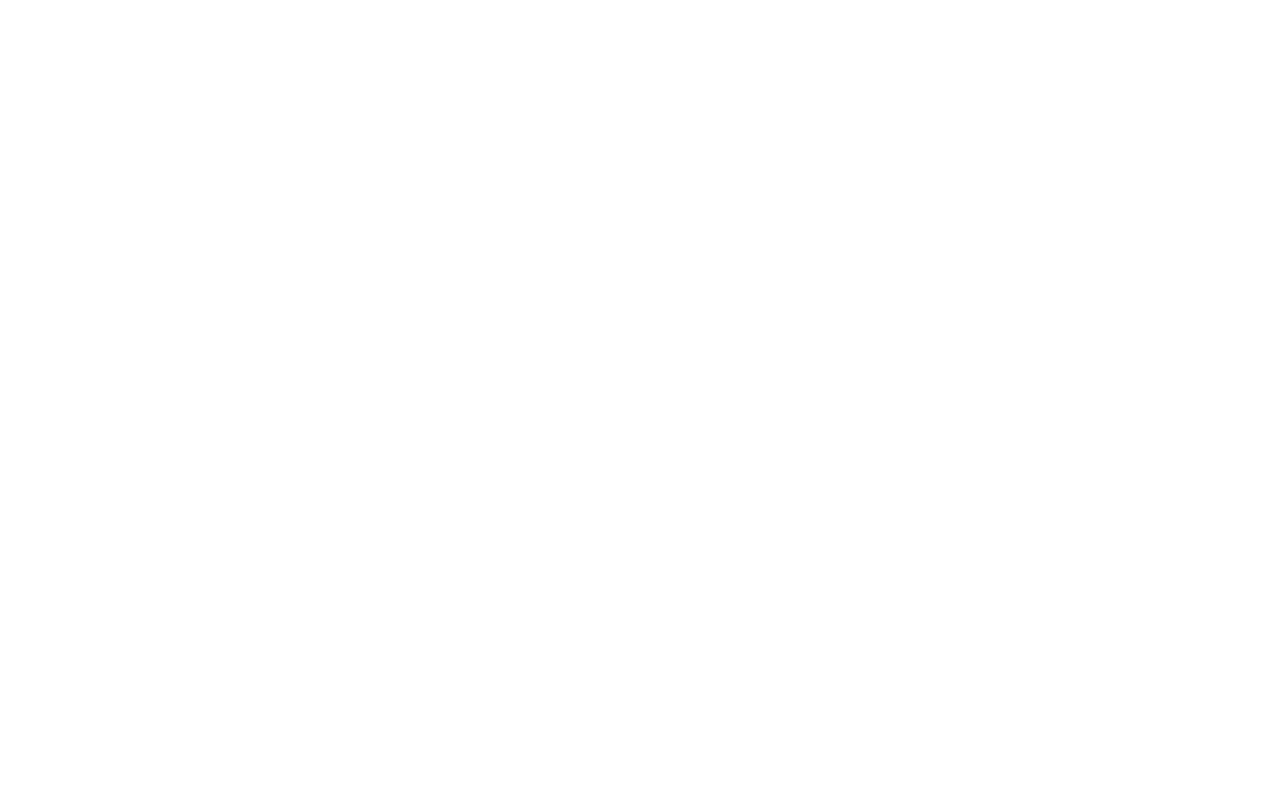
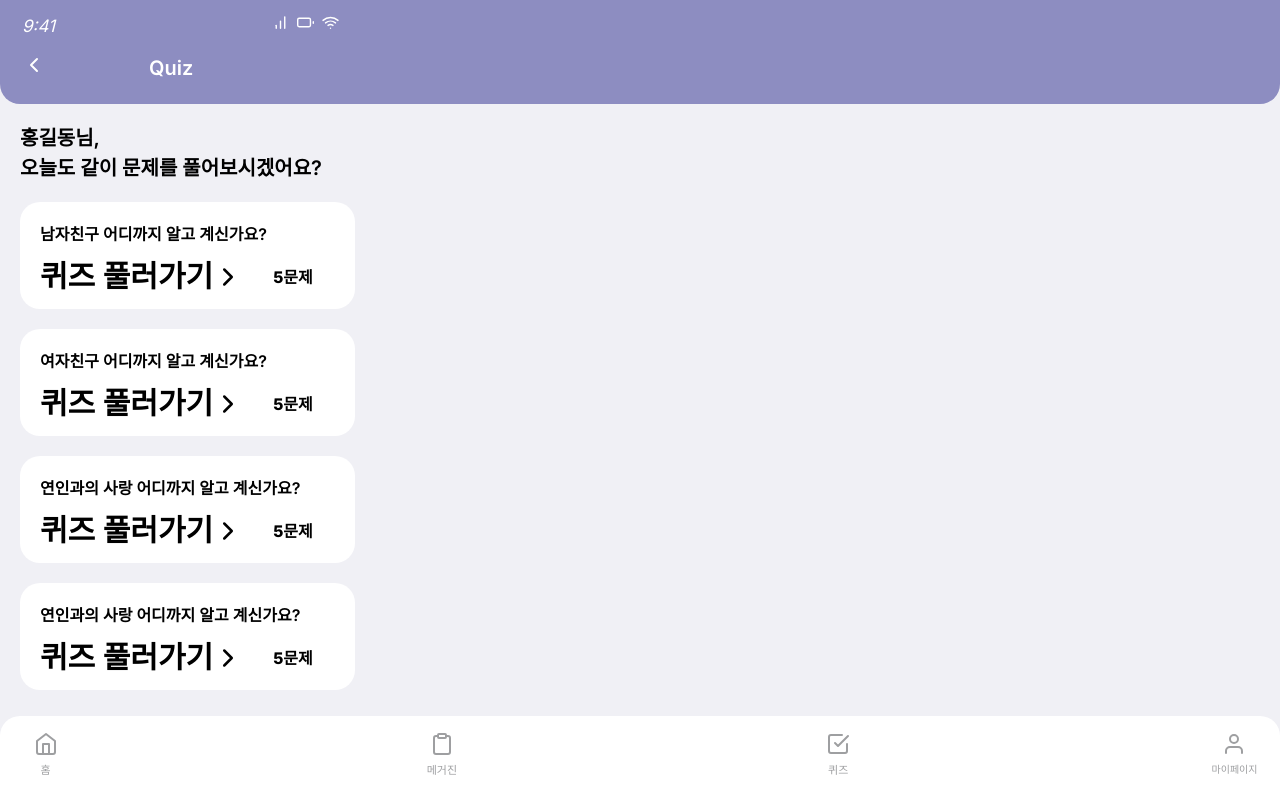
Before and after one commit to ummiih/opensw-yuyeong-a, a Next.js app in the folder seoro-front/: page /quiz in a window 1280 px wide. Built offline with nearby package versions, Linux system fonts and the light colour scheme.

Commit message:
퀴즈 메인 화면 퍼블리싱

```diff
--- a/seoro-front/src/app/(main)/quiz/page.tsx
+++ b/seoro-front/src/app/(main)/quiz/page.tsx
@@ -1,8 +1,64 @@
+import Quiz_header from "@/components/Quiz_header";
+import Navbar from "@/components/Navbar";
+import { FiChevronRight } from "react-icons/fi";
+
 const Quiz = () => {
     return (
-        <div>
+        <>
+            <div className="bg-[#F0F0F5] min-h-screen ">
+                <Quiz_header></Quiz_header>
+                <Navbar></Navbar>
+                <div className="px-[20px]">
+                    <div className="flex flex-col font-semibold text-[20px] py-[19px]">
+                        <div>홍길동님,</div>
+                        <div>오늘도 같이 문제를 풀어보시겠어요?</div>
+                    </div>
+                    <div className="flex flex-col gap-y-[20px]">
+                        <div className="flex flex-col gap-y-[8px] bg-white rounded-[20px] w-[335px] h-[107px] px-[20px] py-[20px]">
+                            <div className="text-[16px] font-semibold">남자친구 어디까지 알고 계신가요?</div>
+                            <div className="flex items-center gap-x-[30px]" >
+                                <div className="flex items-center text-[30px] font-semibold">
+                                    <div>퀴즈 풀러가기</div>
+                                    <FiChevronRight />
+                                </div>
+                                <div className="text-[16px] font-extrabold"> 5문제</div>
+                            </div>
+                        </div>
+                        <div className="flex flex-col gap-y-[8px] bg-white rounded-[20px] w-[335px] h-[107px] px-[20px] py-[20px]">
+                            <div className="text-[16px] font-semibold">여자친구 어디까지 알고 계신가요?</div>
+                            <div className="flex items-center gap-x-[30px]" >
+                                <div className="flex items-center text-[30px] font-semibold">
+                                    <div>퀴즈 풀러가기</div>
+                                    <FiChevronRight />
+                                </div>
+                                <div className="text-[16px] font-extrabold"> 5문제</div>
+                            </div>
+                        </div>
+                        <div className="flex flex-col gap-y-[8px] bg-white rounded-[20px] w-[335px] h-[107px] px-[20px] py-[20px]">
+                            <div className="text-[16px] font-semibold">연인과의 사랑 어디까지 알고 계신가요?</div>
+                            <div className="flex items-center gap-x-[30px]" >
+                                <div className="flex items-center text-[30px] font-semibold">
+                                    <div>퀴즈 풀러가기</div>
+                                    <FiChevronRight />
+                                </div>
+                                <div className="text-[16px] font-extrabold"> 5문제</div>
+                            </div>
+                        </div>
+                        <div className="flex flex-col gap-y-[8px] bg-white rounded-[20px] w-[335px] h-[107px] px-[20px] py-[20px]">
+                            <div className="text-[16px] font-semibold">연인과의 사랑 어디까지 알고 계신가요?</div>
+                            <div className="flex items-center gap-x-[30px]" >
+                                <div className="flex items-center text-[30px] font-semibold">
+                                    <div>퀴즈 풀러가기</div>
+                                    <FiChevronRight />
+                                </div>
+                                <div className="text-[16px] font-extrabold"> 5문제</div>
+                            </div>
+                        </div>
+                    </div>
+                </div>
+            </div>
 
-        </div>
+        </>
     )
 }
 export default Quiz;
--- /dev/null
+++ b/seoro-front/src/components/Quiz_header.tsx
@@ -0,0 +1,30 @@
+import { FiBarChart } from "react-icons/fi";
+import { FiBattery } from "react-icons/fi";
+import { FiWifi } from "react-icons/fi";
+import { FiChevronLeft } from "react-icons/fi";
+import Link from "next/link";
+
+const Magazine_header=() => {
+return(
+  <>
+    <div className={'flex flex-col gap-y-[13px] px-[22px] py-[14px] text-white bg-[#8D8DC1] rounded-b-[20px] w-full h-[104px]'}>
+      <div className={'flex gap-x-[217px]'}>
+        <div className={'text-[17px] italic'}>9:41</div>
+        <div className={'flex gap-x-[8px] '}>
+          <FiBarChart className={'text-[17px]'}/>
+          <FiBattery className={'text-[17px]'} />
+          <FiWifi className={'text-[17px]'} />
+        </div>
+      </div>
+      <div className={'flex gap-x-[103px]'}>
+        <Link href="/quiz">
+          <FiChevronLeft className={'text-[24px]'} />
+        </Link>
+        <div className={'text-[20px] font-semibold'}>Quiz</div>
+      </div>
+    </div>
+  </>
+)
+}
+
+export default Magazine_header;
```
